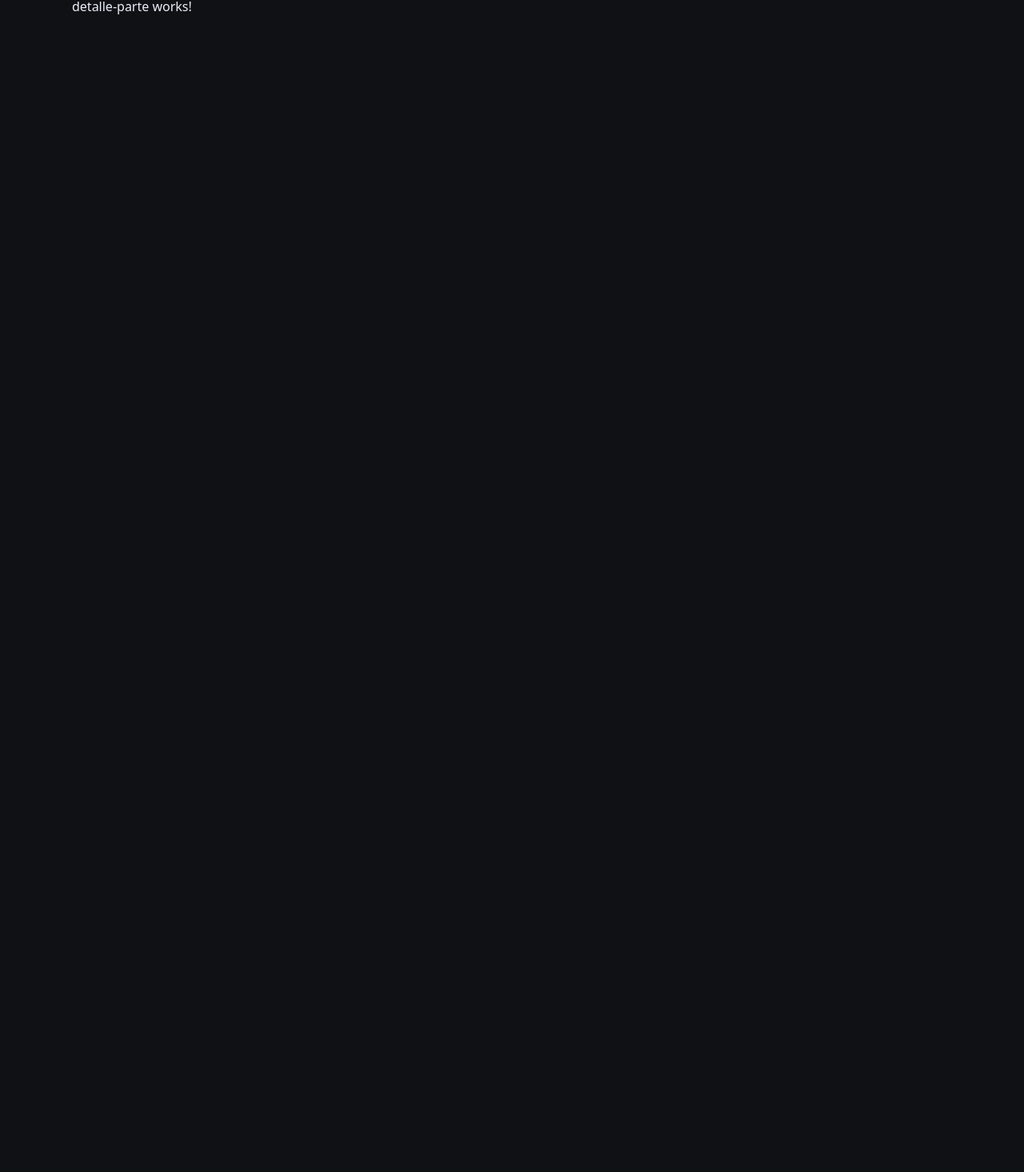
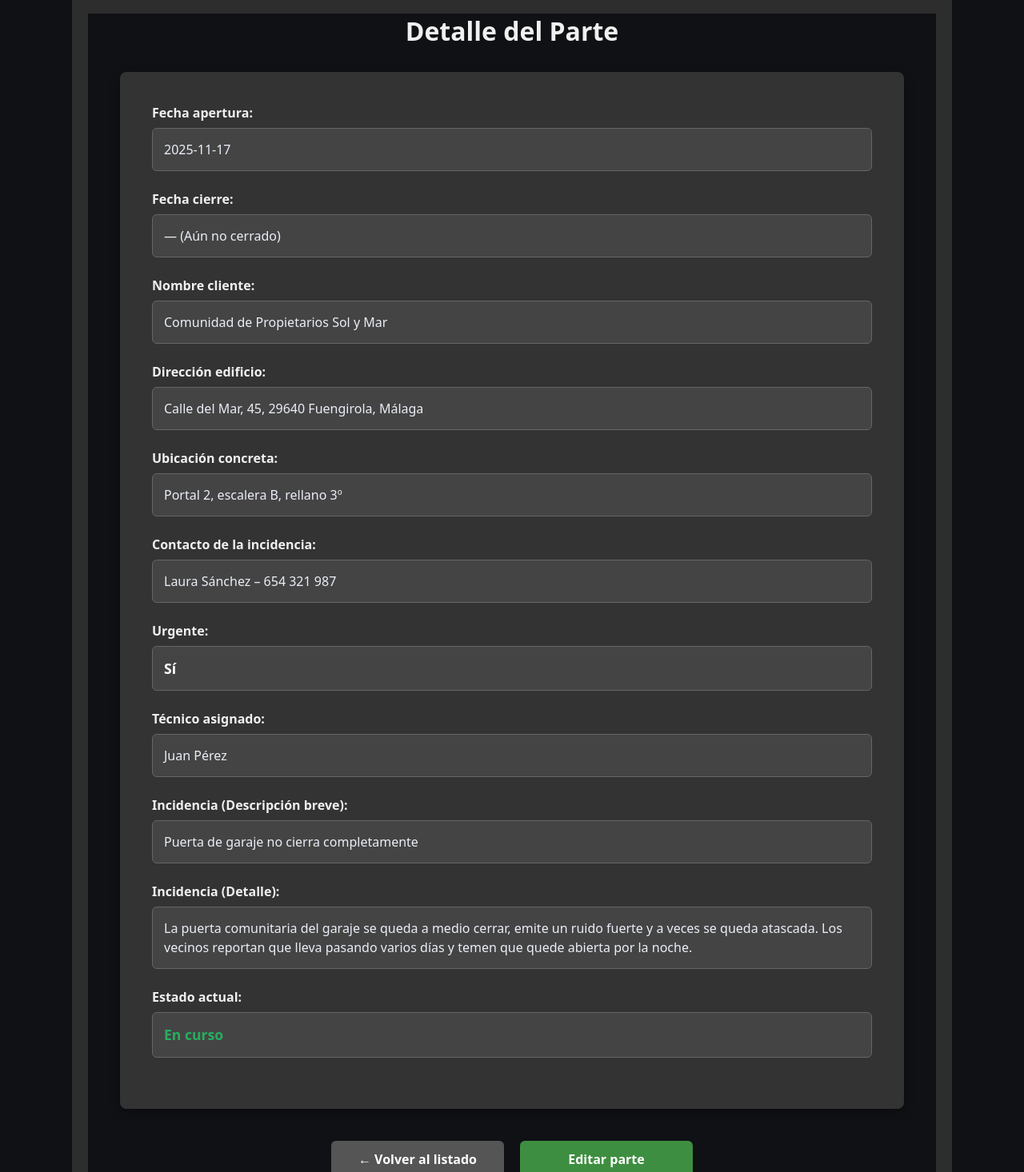
Before and after one commit to g-santos-m/manse, an Angular app: page /detalle-parte in a window 1280 px wide. Shown: the part 72-1538 px from the top of the page at 80% size. Before the commit the page ends 800 px from the top, so only its background shows below. Built offline with nearby package versions, Linux system fonts and the light colour scheme.

Commit message:
crear detalle-parte-estilo-html

```diff
--- a/angular.json
+++ b/angular.json
@@ -94,5 +94,8 @@
         }
       }
     }
+  },
+  "cli": {
+    "analytics": "65c83674-3246-47cd-b538-11b366a9b174"
   }
 }
--- a/src/app/features/component/detalle-parte/detalle-parte.html
+++ b/src/app/features/component/detalle-parte/detalle-parte.html
@@ -1 +1,82 @@
-<p>detalle-parte works!</p>
+<!DOCTYPE html>
+<html lang="es">
+<head>
+    <meta charset="UTF-8">
+    <meta name="viewport" content="width=device-width, initial-scale=1.0">
+    <title>Detalle del Parte</title>
+    <!-- Enlazamos el CSS externo -->
+    <link rel="stylesheet" href="detalle-parte.scss">
+</head>
+<body>
+    <h1>Detalle del Parte</h1>
+
+    <div class="detalle">
+        <div class="campo">
+            <label>Fecha apertura:</label>
+            <div class="valor">2025-11-17</div>
+        </div>
+
+        <div class="campo">
+            <label>Fecha cierre:</label>
+            <div class="valor">— (Aún no cerrado)</div>
+        </div>
+
+        <div class="campo">
+            <label>Nombre cliente:</label>
+            <div class="valor">Comunidad de Propietarios Sol y Mar</div>
+        </div>
+
+        <div class="campo">
+            <label>Dirección edificio:</label>
+            <div class="valor">Calle del Mar, 45, 29640 Fuengirola, Málaga</div>
+        </div>
+
+        <div class="campo">
+            <label>Ubicación concreta:</label>
+            <div class="valor">Portal 2, escalera B, rellano 3º</div>
+        </div>
+
+        <div class="campo">
+            <label>Contacto de la incidencia:</label>
+            <div class="valor">Laura Sánchez – 654 321 987</div>
+        </div>
+
+        <div class="campo">
+            <label>Urgente:</label>
+            <div class="valor urgente">Sí</div>
+        </div>
+
+        <div class="campo">
+            <label>Técnico asignado:</label>
+            <div class="valor">Juan Pérez</div>
+        </div>
+
+        <div class="campo">
+            <label>Incidencia (Descripción breve):</label>
+            <div class="valor">Puerta de garaje no cierra completamente</div>
+        </div>
+
+        <div class="campo">
+            <label>Incidencia (Detalle):</label>
+            <div class="valor">
+                La puerta comunitaria del garaje se queda a medio cerrar,
+                emite un ruido fuerte y a veces se queda atascada.
+                Los vecinos reportan que lleva pasando varios días y temen
+                que quede abierta por la noche.
+            </div>
+        </div>
+
+        <div class="campo">
+            <label>Estado actual:</label>
+            <div class="valor estado-en-curso">En curso</div>
+        </div>
+    </div>
+
+    <!--Aquí ira el link para volver al listado de partes-->
+    <div class="acciones">
+        <a href="listado-partes.html" class="btn-volver">← Volver al listado</a>
+        <!--Esta parte no sé si ponerla -->
+        <a href="#" class="btn-editar">Editar parte</a>
+    </div>
+</body>
+</html>
--- a/src/app/features/component/detalle-parte/detalle-parte.scss
+++ b/src/app/features/component/detalle-parte/detalle-parte.scss
@@ -0,0 +1,133 @@
+// ===== VARIABLES (mismas que tu formulario) =====
+$background-color: #2d2d2d;
+$form-background: #333;
+$text-color: #f0f0f0;
+$input-background: #444;
+$input-border-color: #666;
+$button-color: #3e8e41;
+$button-hover: #357a38;
+$max-width: 900px;
+$padding-top: 20px;
+
+// ===== ESTILOS GLOBALES DEL COMPONENTE =====
+:host {
+  display: block;
+  min-height: 100vh;
+  background-color: $background-color;
+  color: $text-color;
+  padding: $padding-top 20px;
+  font-family: Arial, sans-serif;
+}
+
+// ===== TÍTULO =====
+h1 {
+  text-align: center;
+  margin: 0 0 30px 0;
+  color: $text-color;
+  font-size: 2rem;
+}
+
+// ===== CONTENEDOR PRINCIPAL (mismo look que el form) =====
+.detalle {
+  background-color: $form-background;
+  padding: 40px;
+  width: 100%;
+  max-width: $max-width;
+  margin: 0 auto 40px auto;
+  box-shadow: 0 4px 12px rgba(0, 0, 0, 0.3);
+  border-radius: 8px;
+}
+
+// ===== CADA CAMPO =====
+.campo {
+  margin-bottom: 24px;
+}
+
+.campo label {
+  display: block;
+  font-size: 16px;
+  margin-bottom: 8px;
+  color: $text-color;
+  font-weight: 600;
+}
+
+.valor {
+  padding: 14px;
+  background-color: $input-background;
+  border: 1px solid $input-border-color;
+  border-radius: 6px;
+  min-height: 20px;
+  word-break: break-word;
+  line-height: 1.5;
+}
+
+// ===== ESTADOS ESPECIALES =====
+.urgente {
+  color: #ffffff;
+  font-weight: bold;
+  font-size: 1.1em;
+}
+
+.estado-en-curso {
+  color: #27ae60;
+  font-weight: bold;
+  font-size: 1.1em;
+}
+
+// ===== BOTONES DE ACCIÓN =====
+.acciones {
+  text-align: center;
+  margin-top: 20px;
+}
+
+.btn-volver,
+.btn-editar {
+  display: inline-block;
+  padding: 12px 28px;
+  margin: 0 10px;
+  border: none;
+  border-radius: 6px;
+  font-size: 16px;
+  font-weight: bold;
+  text-decoration: none;
+  cursor: pointer;
+  transition: background-color 0.3s ease;
+  min-width: 160px;
+}
+
+.btn-volver {
+  background-color: #555;
+  color: white;
+}
+
+.btn-volver:hover {
+  background-color: #666;
+}
+
+.btn-editar {
+  background-color: $button-color;
+  color: white;
+}
+
+.btn-editar:hover {
+  background-color: $button-hover;
+}
+
+// ===== RESPONSIVE =====
+@media (max-width: 768px) {
+  .detalle {
+    padding: 25px;
+    margin: 0 15px 40px 15px;
+  }
+
+  .btn-volver,
+  .btn-editar {
+    display: block;
+    width: 100%;
+    margin: 10px 0;
+  }
+
+  h1 {
+    font-size: 1.6rem;
+  }
+}
```
